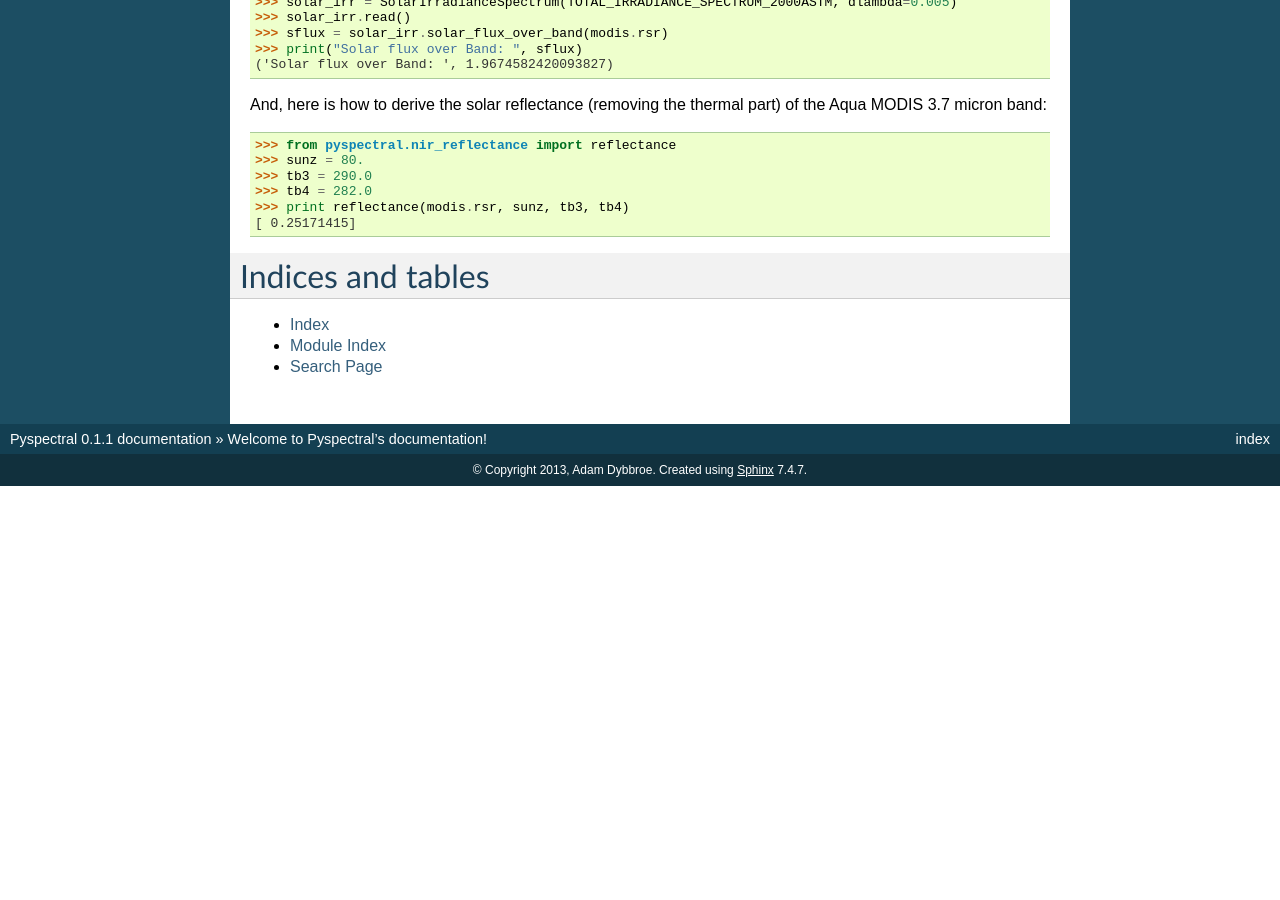
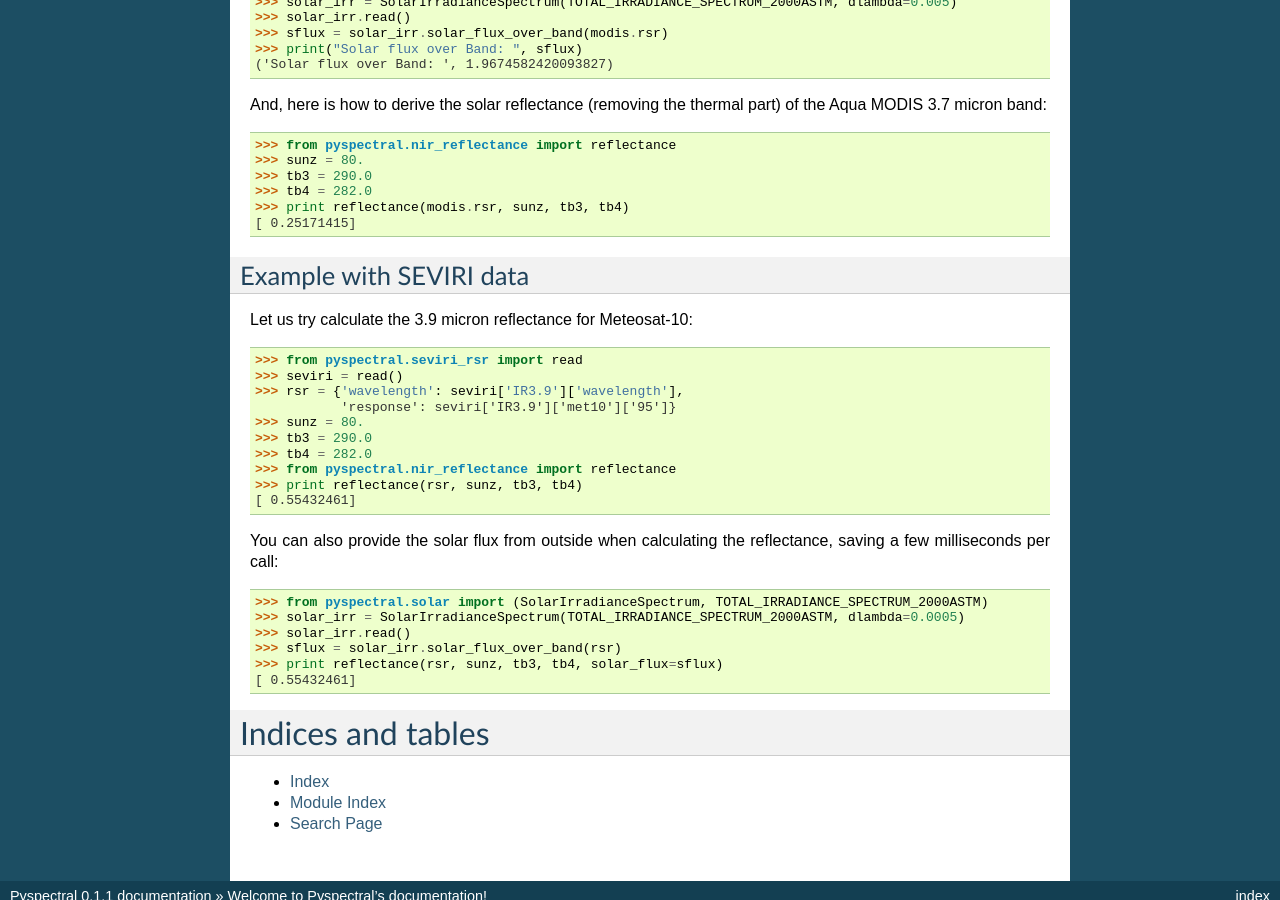
Before and after one commit to pytroll/pyspectral, a Sphinx documentation site: the page built from doc/index.rst, in a window 1280 px wide and 900 px high, scrolled down 1009 px. Built offline with Sphinx 7.4.7, drawn with Linux system fonts in a browser that asks for light colours; before the commit the page ends 1495 px from its top, so only the background shows below that; some of the changed text lies outside the part shown.

Commit message:
Added SEVIRI example to the docs

```diff
--- a/doc/index.rst
+++ b/doc/index.rst
@@ -89,6 +89,31 @@ the Aqua MODIS 3.7 micron band::
   [ 0.25171415]
 
 
+Example with SEVIRI data
+------------------------
+
+Let us try calculate the 3.9 micron reflectance for Meteosat-10::
+
+  >>> from pyspectral.seviri_rsr import read
+  >>> seviri = read()
+  >>> rsr = {'wavelength': seviri['IR3.9']['wavelength'],
+             'response': seviri['IR3.9']['met10']['95']}
+  >>> sunz = 80.
+  >>> tb3 = 290.0
+  >>> tb4 = 282.0
+  >>> from pyspectral.nir_reflectance import reflectance
+  >>> print reflectance(rsr, sunz, tb3, tb4)
+  [ 0.55432461]
+
+You can also provide the solar flux from outside when calculating the
+reflectance, saving a few milliseconds per call::
+
+  >>> from pyspectral.solar import (SolarIrradianceSpectrum, TOTAL_IRRADIANCE_SPECTRUM_2000ASTM)
+  >>> solar_irr = SolarIrradianceSpectrum(TOTAL_IRRADIANCE_SPECTRUM_2000ASTM, dlambda=0.0005)
+  >>> solar_irr.read()
+  >>> sflux = solar_irr.solar_flux_over_band(rsr)
+  >>> print reflectance(rsr, sunz, tb3, tb4, solar_flux=sflux)
+  [ 0.55432461]
 
 
 
```
